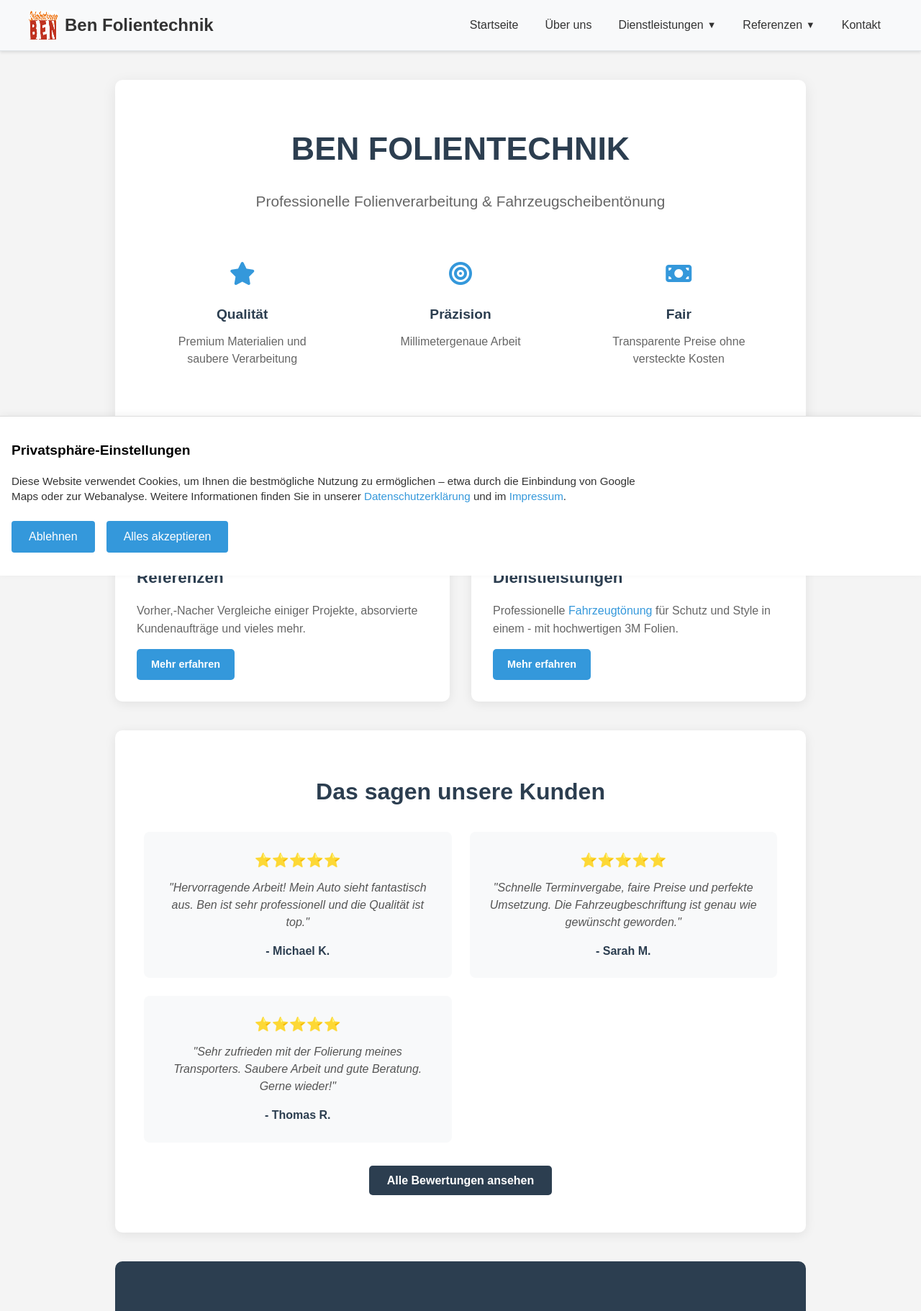
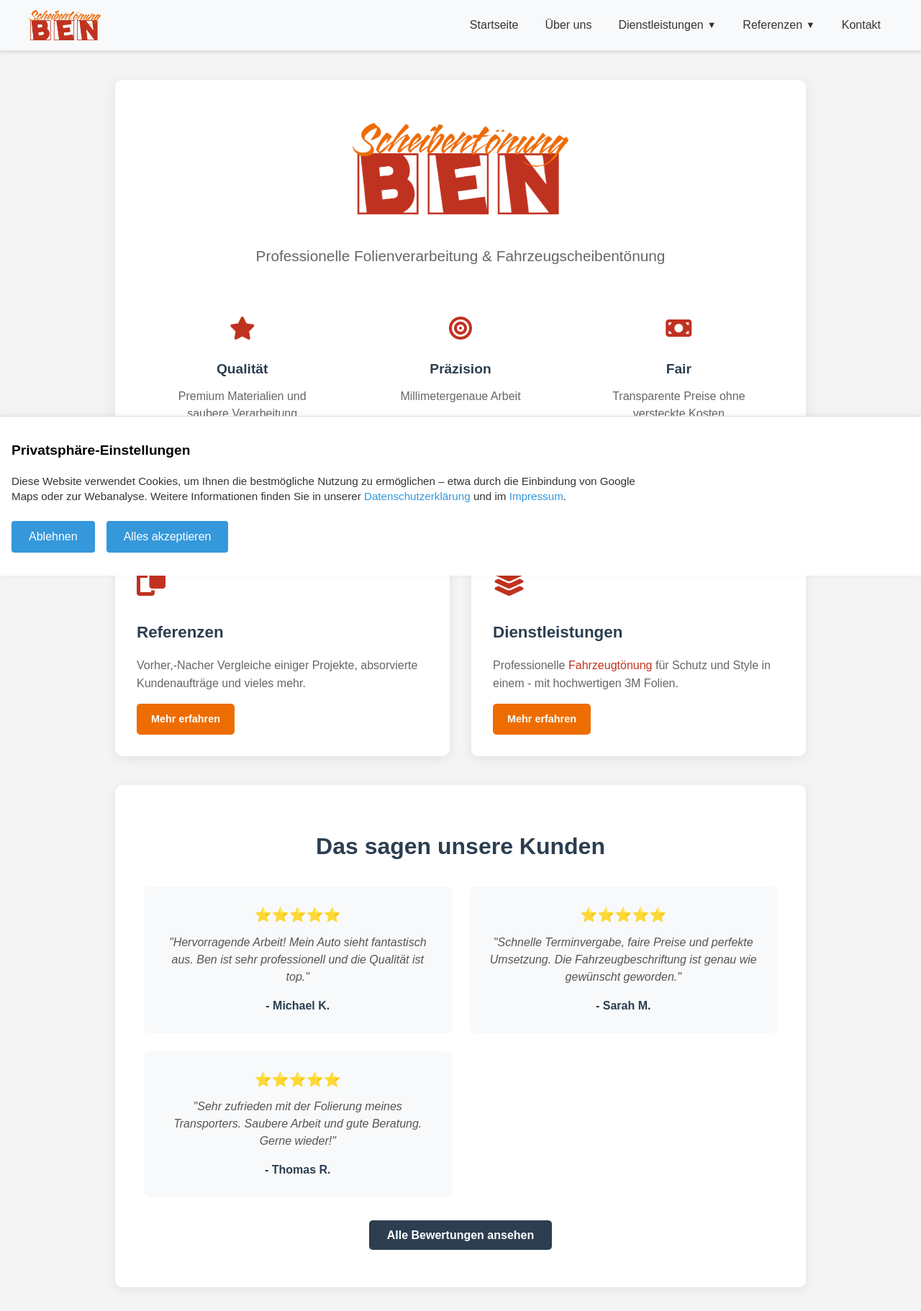
Before and after one commit to herbijikurdi/ben-folientechnik, a Django app: page / in a window 1280 px wide. Shown: the top 1822 px of the page at 72% size. Run offline with Django 5.2, Linux system fonts and the light colour scheme.

Commit message:
button color

```diff
--- a/benfolientechnik/TEMPLATES/base.html
+++ b/benfolientechnik/TEMPLATES/base.html
@@ -5,7 +5,7 @@
     <meta charset="UTF-8">
     <meta name="viewport" content="width=device-width, initial-scale=1.0">
     <title>Ben Folientechnik</title>
-    <link rel="stylesheet" href="{% static 'css/base.css' %}">
+    <link rel="stylesheet" href="{% static 'css/base.css' %}?{% now 'U' %}">
     <link rel="stylesheet" href="https://cdnjs.cloudflare.com/ajax/libs/font-awesome/6.4.0/css/all.min.css"/>
     {% block extracss %}{% endblock %}
 </head>
@@ -13,8 +13,7 @@
     <nav class="navbar">
         <div class="nav-container">
             <a href="{% url 'index' %}" class="logo">
-                <img src="{% static 'images/logo.jpg' %}" alt="logo">
-                Ben Folientechnik
+                <img src="{% static 'images/logo.png' %}" alt="logo" style="width: 100px; height: auto;">
             </a>
             <ul class="nav-menu">
                 <li class="nav-item"><a href="{% url 'index' %}" class="nav-link">Startseite</a></li>
--- a/benfolientechnik/static/css/base.css
+++ b/benfolientechnik/static/css/base.css
@@ -3,6 +3,8 @@
   --bg-color: #f4f4f4;
   --nav-bg: #f8f9fa;
   --text-color: #333;
+  --button-color: #c03220;
+  --button-hover-color: #a02a1b;
 }
 
 * {
@@ -46,7 +48,7 @@ body {
 }
 
 .logo img {
-  width: 40px;
+  width: 100%;
   height: 40px;
   margin-right: 10px;
   border-radius: 4px;
--- a/benfolientechnik/static/css/index.css
+++ b/benfolientechnik/static/css/index.css
@@ -42,7 +42,7 @@
 .feature-icon {
   font-size: 2rem;
   margin-bottom: 15px;
-  color: #3498db;
+  color: var(--button-color);
 }
 
 .feature h3 {
@@ -78,7 +78,7 @@
 .service-icon {
   font-size: 2.5rem;
   margin-bottom: 20px;
-  color: #3498db;
+  color: var(--button-color);
 }
 
 .service-title {
@@ -95,7 +95,7 @@
 
 .service-description a {
   text-decoration: none;
-  color: #3498db;
+  color: var(--button-color);
 }
 
 .cta-section {
@@ -123,7 +123,7 @@
   display: inline-flex;
   align-items: center;
   gap: 10px;
-  background: #3498db;
+  background: var(--button-color);
   color: white;
   padding: 18px 40px;
   border-radius: 8px;
@@ -135,7 +135,7 @@
 }
 
 .contact-btn:hover {
-  background: #2980b9;
+  background: var(--button-hover-color);
   transform: translateY(-2px);
   box-shadow: 0 6px 20px rgba(52, 152, 219, 0.4);
 }
@@ -174,7 +174,7 @@
 
 .service-btn {
   display: inline-block;
-  background: #3498db;
+  background: #ed6d02;
   color: white;
   padding: 10px 20px;
   border-radius: 5px;
@@ -186,7 +186,7 @@
 }
 
 .service-btn:hover {
-  background: #2980b9;
+  background: #d65c00;
 }
 
 .reviews-section {
@@ -265,3 +265,15 @@
     font-size: 1rem;
   }
 }
+
+.logoimage {
+  width: 300px;
+  height: auto;
+}
+
+@media (max-width: 768px) {
+  .logoimage {
+    width: 200px;
+    height: auto;
+  }
+}
--- a/benfolientechnik/templates/index.html
+++ b/benfolientechnik/templates/index.html
@@ -1,12 +1,12 @@
 {% extends "base.html" %}
 {% load static %}
 {% block extracss %}
-<link rel="stylesheet" href="{% static 'css/index.css' %}" />
+<link rel="stylesheet" href="{% static 'css/index.css' %}?{% now 'U' %}"/>
 {% endblock %}
 {% block content %}
   <div class="container">
     <div class="hero">
-      <div class="logotext">BEN FOLIENTECHNIK</div>
+      <div class="logotext"><img src="{% static 'images/logo.png' %}" class="logoimage"></div>
       <div class="tagline">
         Professionelle Folienverarbeitung & Fahrzeugscheibentönung
       </div>
@@ -37,7 +37,7 @@
         <div class="service-description">
           Vorher,-Nacher Vergleiche einiger Projekte, absorvierte Kundenaufträge und vieles mehr.
         </div>
-        <a href="#" class="service-btn">Mehr erfahren</a>
+        <a href="{% url 'galerie' %}" class="service-btn">Mehr erfahren</a>
       </div>
 
       <div class="service-card">
@@ -47,7 +47,7 @@
           Professionelle <a href="{% url 'scheibentoenung' %}">Fahrzeugtönung</a> für Schutz und Style
           in einem - mit hochwertigen 3M Folien.
         </div>
-        <a href="#" class="service-btn">Mehr erfahren</a>
+        <a href="{% url 'scheibentoenung' %}" class="service-btn">Mehr erfahren</a>
       </div>
     </div>
 
```
Also changed, not shown: benfolientechnik/static/images/logo.png (added), benfolientechnik/static/images/logos.jpg (deleted).
